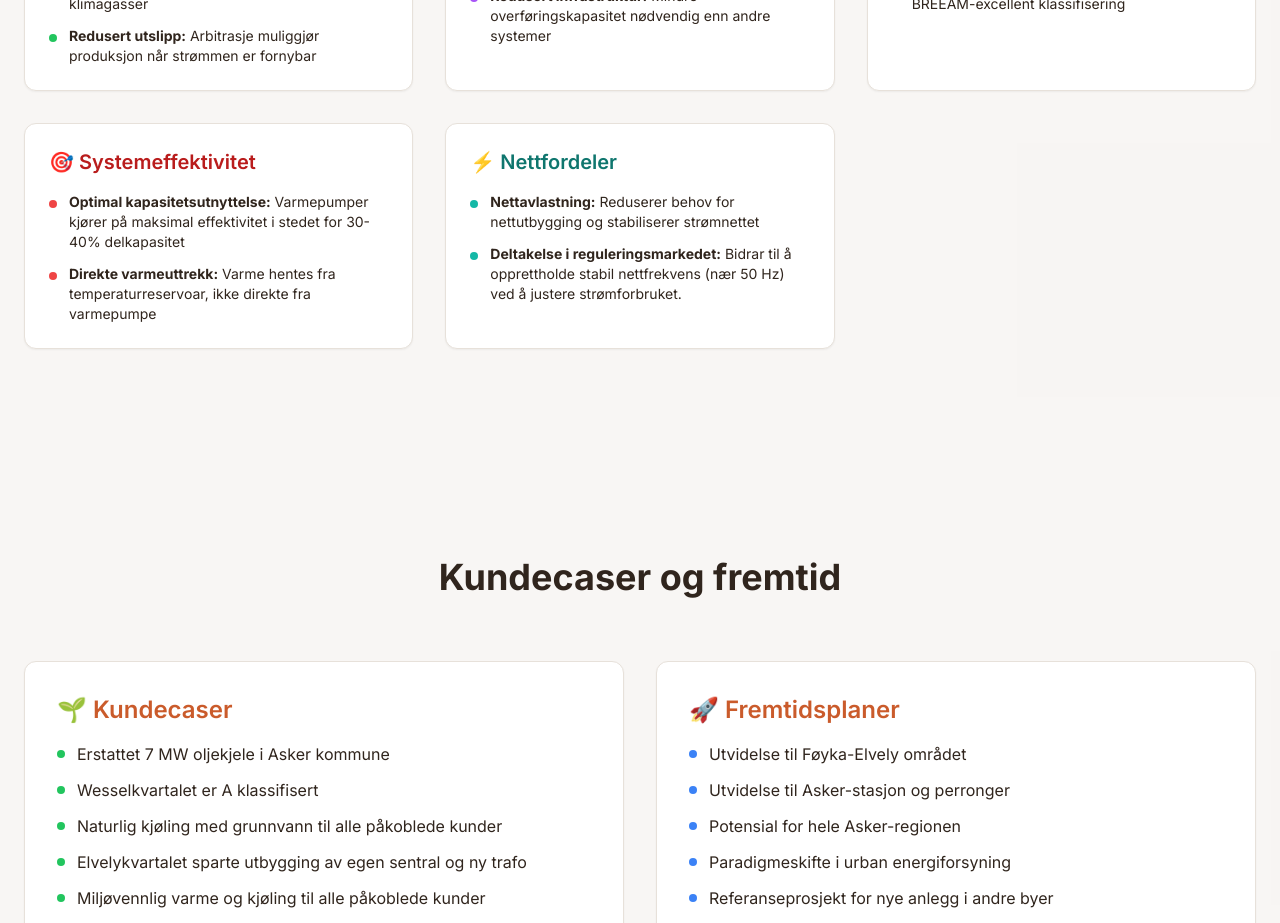
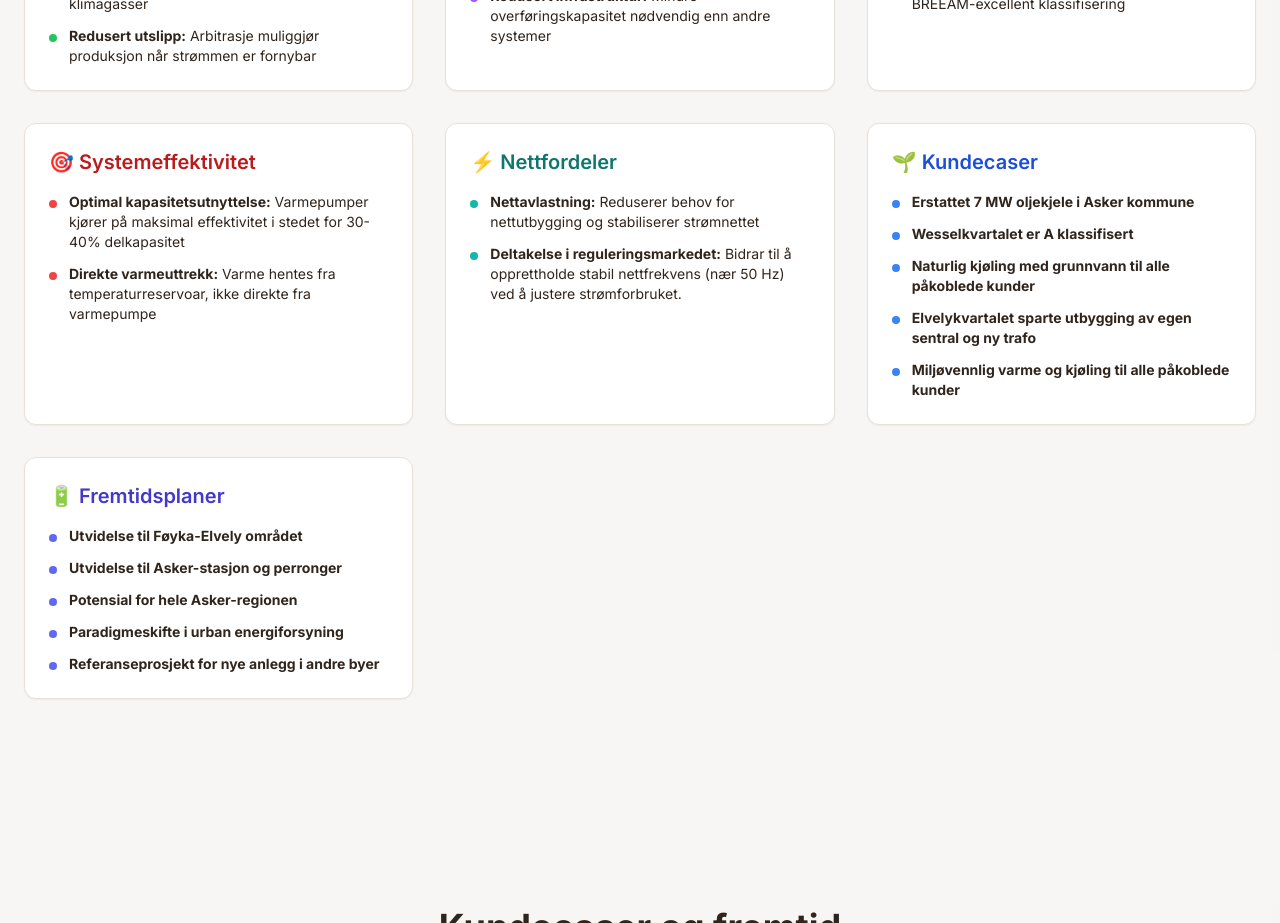
Before and after one commit to haakonnore/wesselkvartlet-hjemmeside, a React (Vite) app: page /wessel-energi in a window 1280 px wide. Shown: the part 5700-6623 px from the top of the page. Built offline with nearby package versions, Linux system fonts and the light colour scheme.

Commit message:
Add sections to "systemets fordeler"
Added "Kundecaser" and "Fremtidsplaner" sections to the "systemets fordeler" in the Wessel Energi page.

```diff
--- a/src/pages/WesselEnergi.tsx
+++ b/src/pages/WesselEnergi.tsx
@@ -483,6 +483,64 @@ export default function WesselEnergi() {
                   </ul>
                 </CardContent>
               </Card>
+
+              {/* Customer Cases */}
+              <Card className="shadow-sm">
+                <CardContent className="p-6">
+                  <h3 className="text-xl font-semibold mb-4 text-blue-700">🌱 Kundecaser</h3>
+                  <ul className="space-y-3 text-sm">
+                    <li className="flex items-start">
+                      <span className="w-2 h-2 bg-blue-500 rounded-full mt-2 mr-3 flex-shrink-0"></span>
+                      <span><strong>Erstattet 7 MW oljekjele i Asker kommune</strong></span>
+                    </li>
+                    <li className="flex items-start">
+                      <span className="w-2 h-2 bg-blue-500 rounded-full mt-2 mr-3 flex-shrink-0"></span>
+                      <span><strong>Wesselkvartalet er A klassifisert</strong></span>
+                    </li>
+                    <li className="flex items-start">
+                      <span className="w-2 h-2 bg-blue-500 rounded-full mt-2 mr-3 flex-shrink-0"></span>
+                      <span><strong>Naturlig kjøling med grunnvann til alle påkoblede kunder</strong></span>
+                    </li>
+                    <li className="flex items-start">
+                      <span className="w-2 h-2 bg-blue-500 rounded-full mt-2 mr-3 flex-shrink-0"></span>
+                      <span><strong>Elvelykvartalet sparte utbygging av egen sentral og ny trafo</strong></span>
+                    </li>
+                    <li className="flex items-start">
+                      <span className="w-2 h-2 bg-blue-500 rounded-full mt-2 mr-3 flex-shrink-0"></span>
+                      <span><strong>Miljøvennlig varme og kjøling til alle påkoblede kunder</strong></span>
+                    </li>
+                  </ul>
+                </CardContent>
+              </Card>
+
+              {/* Future Plans */}
+              <Card className="shadow-sm">
+                <CardContent className="p-6">
+                  <h3 className="text-xl font-semibold mb-4 text-indigo-700">🔋 Fremtidsplaner</h3>
+                  <ul className="space-y-3 text-sm">
+                    <li className="flex items-start">
+                      <span className="w-2 h-2 bg-indigo-500 rounded-full mt-2 mr-3 flex-shrink-0"></span>
+                      <span><strong>Utvidelse til Føyka-Elvely området</strong></span>
+                    </li>
+                    <li className="flex items-start">
+                      <span className="w-2 h-2 bg-indigo-500 rounded-full mt-2 mr-3 flex-shrink-0"></span>
+                      <span><strong>Utvidelse til Asker-stasjon og perronger</strong></span>
+                    </li>
+                    <li className="flex items-start">
+                      <span className="w-2 h-2 bg-indigo-500 rounded-full mt-2 mr-3 flex-shrink-0"></span>
+                      <span><strong>Potensial for hele Asker-regionen</strong></span>
+                    </li>
+                    <li className="flex items-start">
+                      <span className="w-2 h-2 bg-indigo-500 rounded-full mt-2 mr-3 flex-shrink-0"></span>
+                      <span><strong>Paradigmeskifte i urban energiforsyning</strong></span>
+                    </li>
+                    <li className="flex items-start">
+                      <span className="w-2 h-2 bg-indigo-500 rounded-full mt-2 mr-3 flex-shrink-0"></span>
+                      <span><strong>Referanseprosjekt for nye anlegg i andre byer</strong></span>
+                    </li>
+                  </ul>
+                </CardContent>
+              </Card>
             </div>
           </div>
         </section>
```
